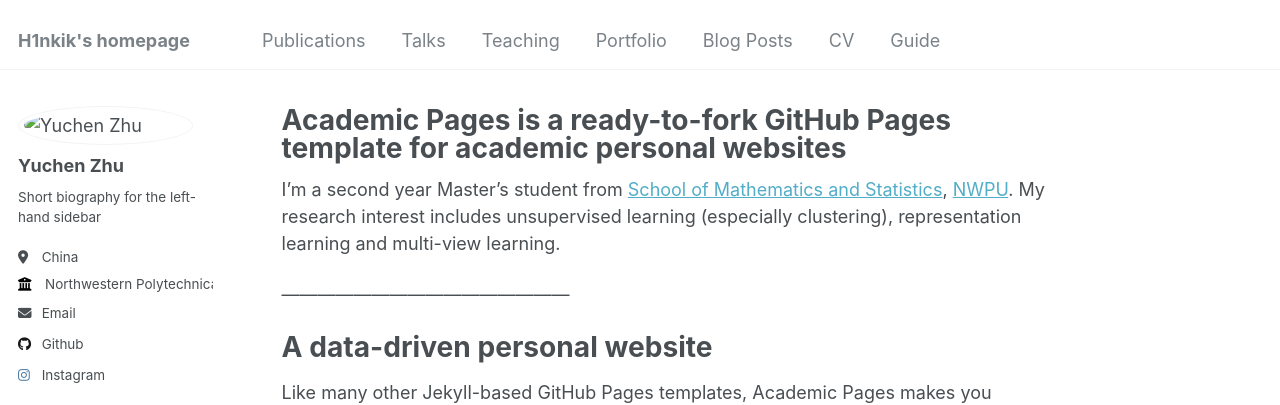
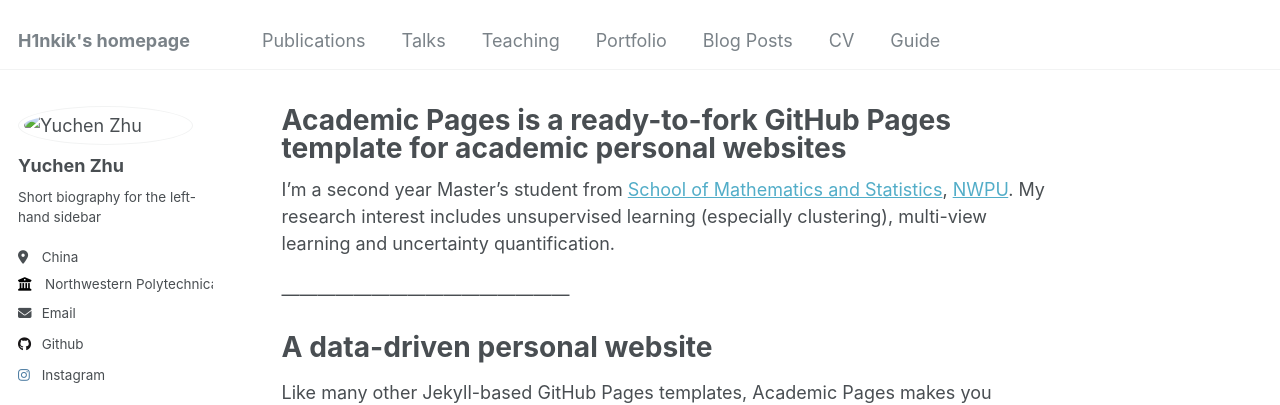
Before and after one commit to H1nkik/H1nkik.github.io, a Jekyll site: the page built from _pages/about.md, in a window 1280 px wide and 900 px high. Shown: the top 405 px of the window. Built offline with Jekyll 4.4.1, drawn with Linux system fonts in a browser that asks for light colours.

Commit message:
Update about.md

```diff
--- a/_pages/about.md
+++ b/_pages/about.md
@@ -7,7 +7,7 @@ redirect_from:
   - /about.html
 ---
 
-I'm a second year Master’s student from [School of Mathematics and Statistics](https://math.nwpu.edu.cn), [NWPU](https://www.nwpu.edu.cn/). My research interest includes unsupervised learning (especially clustering), representation learning and multi-view learning.
+I'm a second year Master’s student from [School of Mathematics and Statistics](https://math.nwpu.edu.cn), [NWPU](https://www.nwpu.edu.cn/). My research interest includes unsupervised learning (especially clustering), multi-view learning and uncertainty quantification.
 
 <!-- I am very fortunate to be advised by [Prof. XXX](https://www.XXX.com/) of XXX Lab from [School of Computer Science](https://cs.pku.edu.cn/), Peking University. I was #advised by [Prof. XX](https://XXX.pku.edu.cn/) from [School of Computer Science](https://cs.pku.edu.cn/), Peking University.-->
 ————————————————
```
